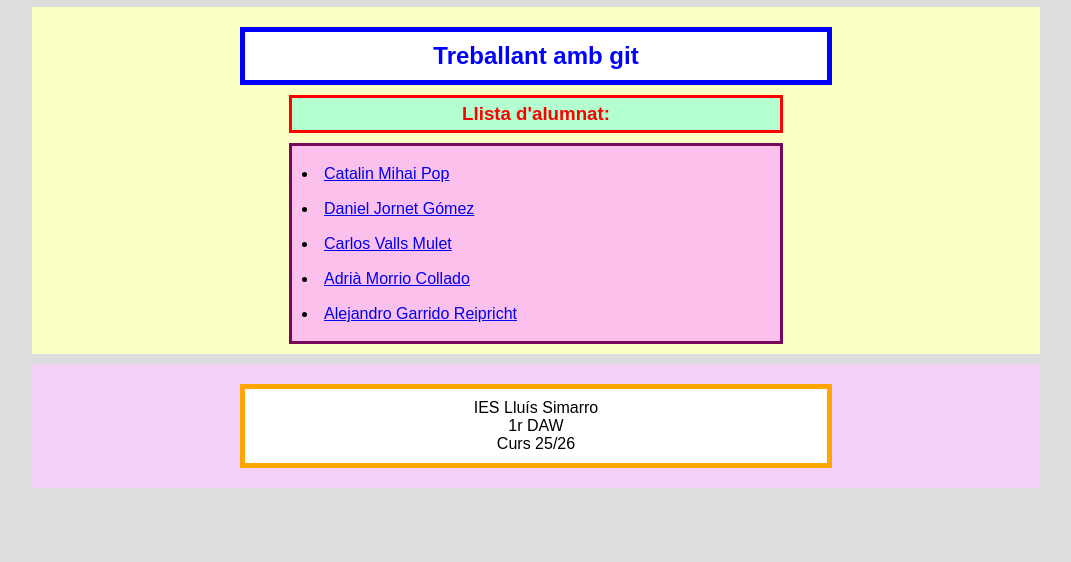
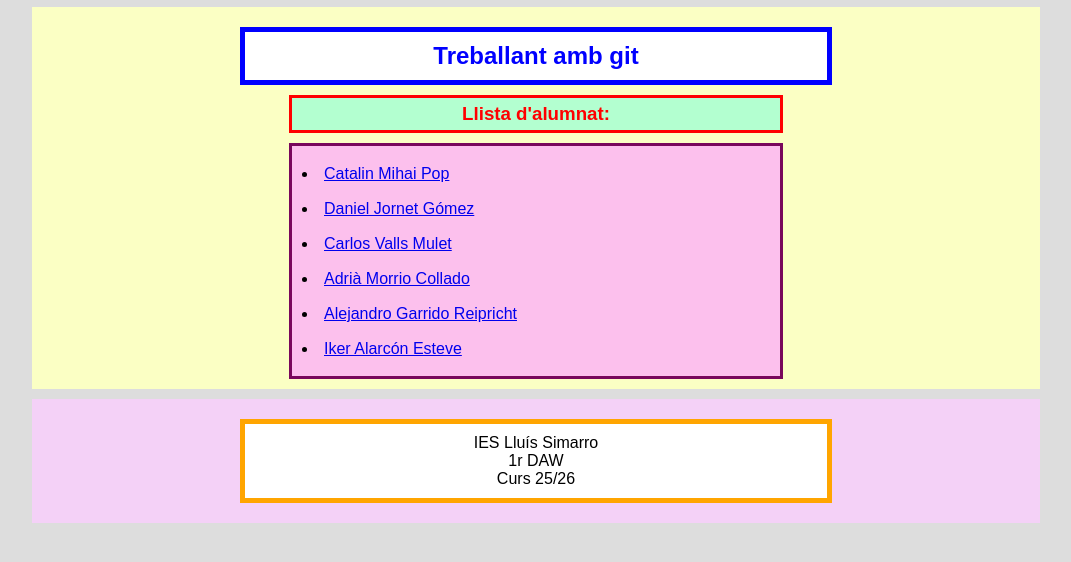
Before and after one commit to Eleazar-1/entorns2526, a plain HTML site: page index.html in a window 1280 px wide. Shown: the part 130-692 px from the top of the page, without its empty margins (104-1175 px from the left). Drawn offline with Linux system fonts and the light colour scheme.

Commit message:
Commit Iker

```diff
--- a/index.html
+++ b/index.html
@@ -20,6 +20,7 @@
     <li><a href="./img/imgCarlos/img_Carlos.png">Carlos Valls Mulet</a></li>
     <li><a href="./img/imgAdria/zjMdkM.png">Adrià Morrio Collado</a></li>
     <li><a href="./img/imgAlejandro.jpg">Alejandro Garrido Reipricht</a></li>
+    <li><a href="./img/imgIker/img_Iker.webp">Iker Alarcón Esteve</a></li>
   </ul>
    </main>
    <footer id="peu">
```
Also changed, not shown: img/imgIker/img_Iker.webp (added).
